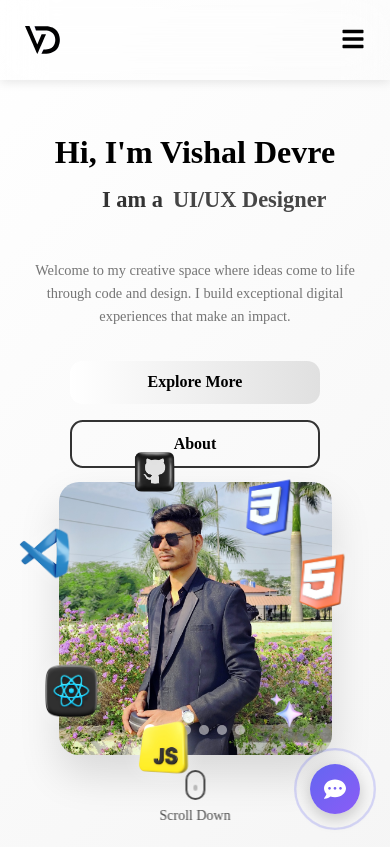
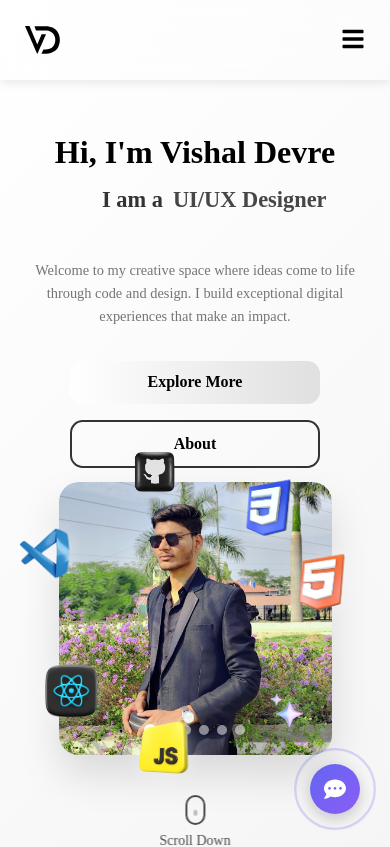
Before and after one commit to Vishal-Devre/portfoliovd, a React (Vite) app: page / in a window 390 px wide. Shown: the top 847 px of the page. Built offline with nearby package versions, Linux system fonts and the light colour scheme.

Commit message:
Update Home.css

```diff
--- a/src/components/Home.css
+++ b/src/components/Home.css
@@ -484,7 +484,7 @@
 /* Adjust for mobile if needed */
 @media (max-width: 768px) {
   .scroll-indicator {
-    bottom: 20px;
+    bottom: -5px;
   }
 }
 
```
